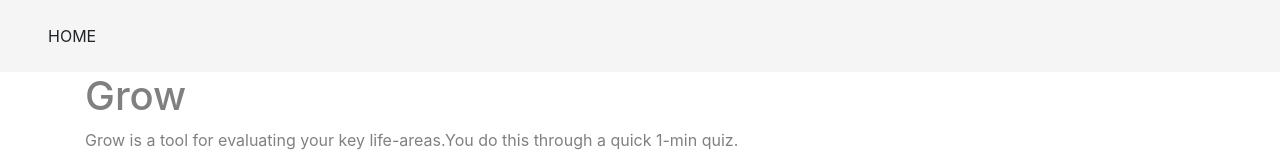
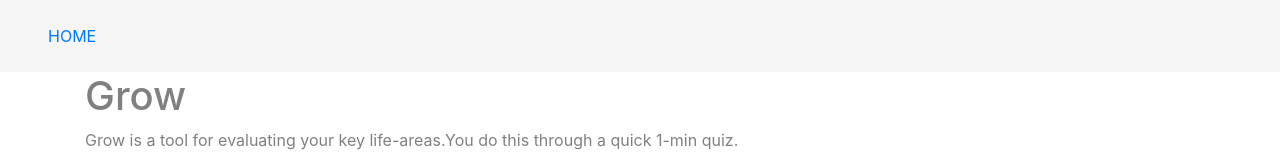
Before and after one commit to SilviuIordache/grow, a Vue app: page / in a window 1280 px wide. Shown: the top 155 px of the page. Built offline with nearby package versions, Linux system fonts and the light colour scheme.

Commit message:
Add home link.

```diff
--- a/src/components/NavigationBar.vue
+++ b/src/components/NavigationBar.vue
@@ -1,6 +1,6 @@
 <template lang="pug">
-  .navbar.d-flex.justify-content-between.py-4.px-5.
-    HOME
+  .navbar.d-flex.justify-content-between.py-4.px-5
+    router-link(to="/") HOME
 </template>
 
 <script>
```
